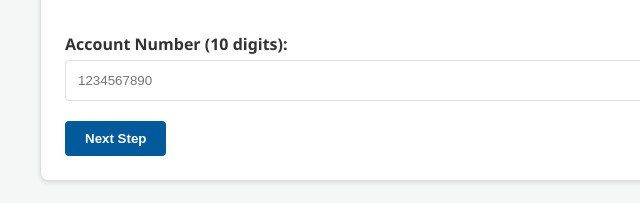
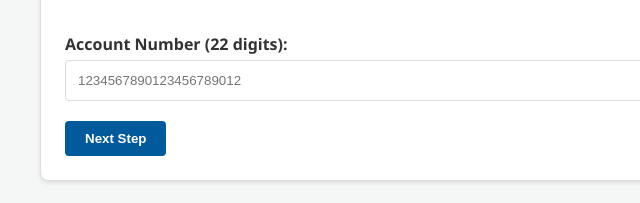
Before and after one commit to ViktorVakareev/Playwright-DotNet-Enterprise-Architecture, a plain HTML site: page WorldBankMockApp/dev/transfer.html in a window 1280 px wide. Shown: the part 435-638 px from the top of the page, 0-640 px from the left. Drawn offline with Linux system fonts and the light colour scheme.

Commit message:
Updated Accout number symbols in Transfer.html

```diff
--- a/WorldBankMockApp/dev/transfer.html
+++ b/WorldBankMockApp/dev/transfer.html
@@ -61,9 +61,9 @@
                 </select>
                 <p class="error-text" id="recipient-error" data-testid="recipient-error">Please select a recipient.</p>
 
-                <p style="font-weight: 600; margin-bottom: 5px;">Account Number (10 digits):</p>
-                <input type="text" id="acc-number" data-testid="acc-number" maxlength="10" placeholder="1234567890" style="width: 100%; padding: 12px; margin-bottom: 20px; border: 1px solid var(--border); border-radius: 4px; box-sizing: border-box;">
-                <p class="error-text" id="acc-error" data-testid="acc-error">Account must be exactly 10 digits.</p>
+                <p style="font-weight: 600; margin-bottom: 5px;">Account Number (22 digits):</p>
+                <input type="text" id="acc-number" data-testid="acc-number" maxlength="22" placeholder="1234567890123456789012" style="width: 100%; padding: 12px; margin-bottom: 20px; border: 1px solid var(--border); border-radius: 4px; box-sizing: border-box;">
+                <p class="error-text" id="acc-error" data-testid="acc-error">Account must be exactly 22 digits.</p>
 
                 <button data-testid="btn-next-1" onclick="validateStep1()" style="background: var(--primary); color: white; padding: 10px 20px; border: none; border-radius: 4px; cursor: pointer; font-weight: bold;">Next Step</button>
             </div>
```
Also changed, not shown: WorldBankMockApp/prod/transfer.html (+3 -3 lines), WorldBankMockApp/test/transfer.html (+3 -3 lines).
